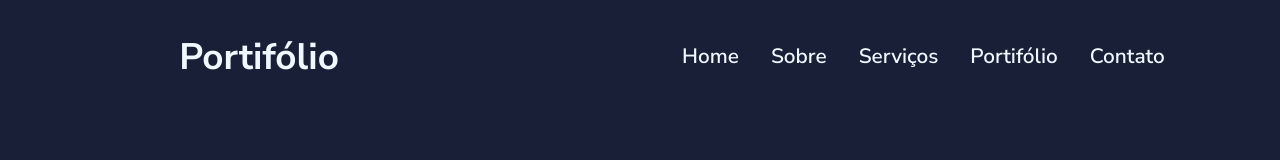
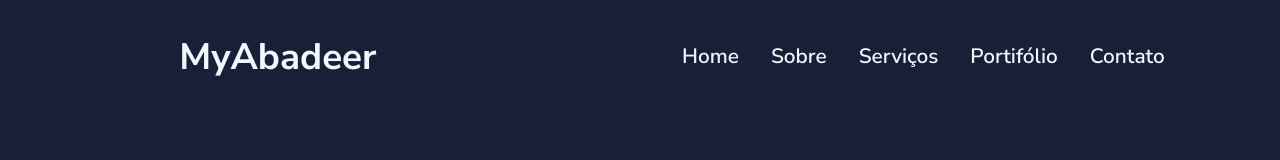
Before and after one commit to MyrellaFaustino/Myrella, a plain HTML site: page index.html in a window 1280 px wide. Shown: the top 160 px of the page. Drawn offline with Linux system fonts and the light colour scheme; a script that the page names is missing.

Commit message:
mudei a logo

```diff
--- a/index.html
+++ b/index.html
@@ -11,7 +11,7 @@
 <body>
     <!-- READER DESING -->
     <header class="header">
-        <a href="" class="logo">Portifólio</a>
+        <a href="" class="logo">MyAbadeer</a>
 
         <i class="fa-solid fa-bars" id="menu-icon"></i>
 
```
